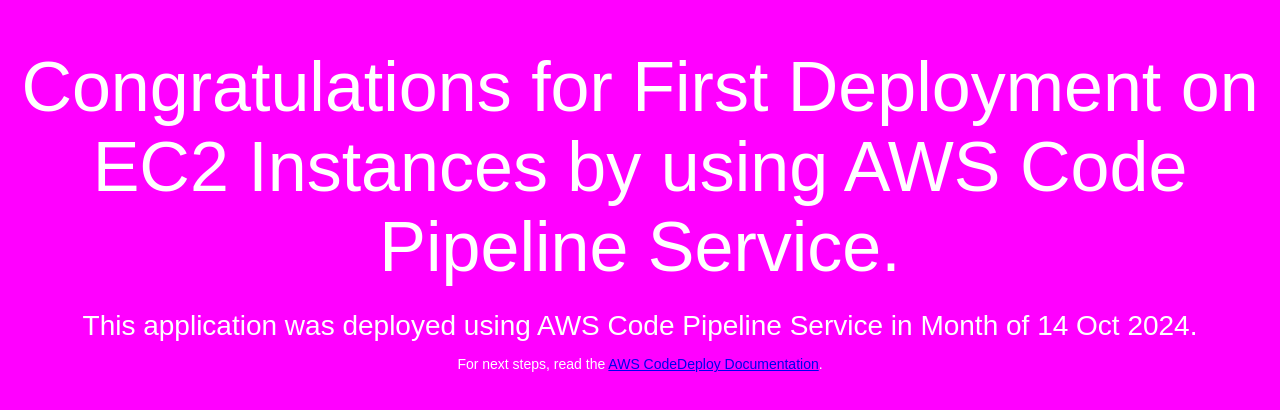
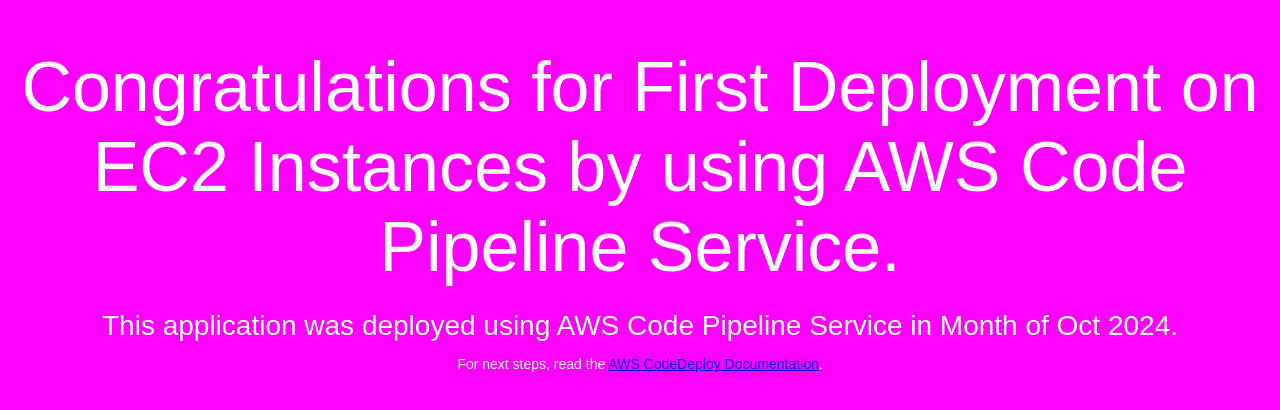
Before and after one commit to avinashbundela1987/oct2024, a plain HTML site: page index.html in a window 1280 px wide. Drawn offline with Linux system fonts and the light colour scheme.

Commit message:
new commit 15;30

```diff
--- a/index.html
+++ b/index.html
@@ -27,7 +27,7 @@
 <body>
   <div align="center">
     <h1>Congratulations for First Deployment on EC2 Instances by using AWS Code Pipeline Service.</h1>
-    <h2>This application was deployed using AWS Code Pipeline Service in Month of 14 Oct 2024.</h2>
+    <h2>This application was deployed using AWS Code Pipeline Service in Month of Oct 2024.</h2>
     <p>For next steps, read the <a href="http://aws.amazon.com/documentation/codedeploy">AWS CodeDeploy Documentation</a>.</p>
   </div>
 </body>
```
